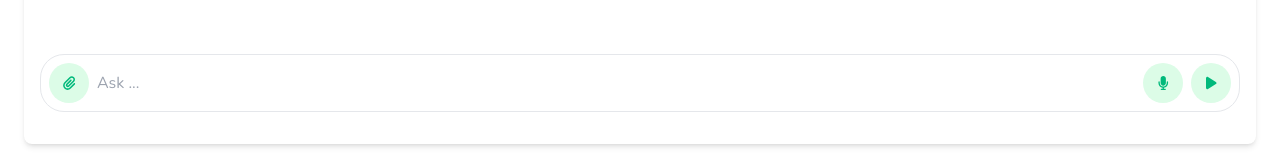
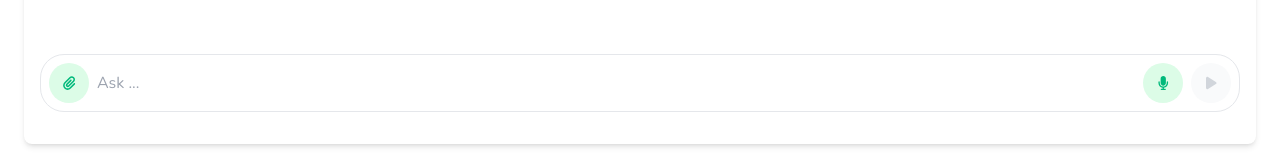
Before and after one commit to tantunholdings/medicare-tantun-web, a Next.js app: page / in a window 1280 px wide. Shown: the part 551-704 px from the top of the page. Built offline with nearby package versions, Linux system fonts and the light colour scheme.

Commit message:
Refactor ChatPopup component to handle multiple file uploads and improve send button styling

```diff
--- a/components/ChatPopup.js
+++ b/components/ChatPopup.js
@@ -93,7 +93,9 @@ const ChatPopup = () => {
 
       // If there are files, append the first one (assuming single file upload)
       if (files.length > 0) {
-        formData.append("file", files[0]); // Assuming only the first file
+        for (let i = 0; i < files.length; i++) {
+          formData.append("files", files[i]);  // Append each file individually
+        }
       }
 
       try {
@@ -397,6 +399,7 @@ const ChatPopup = () => {
               <input
                 id="file-upload"
                 type="file"
+                accept="image/*"
                 className="hidden"
                 multiple
                 onChange={handleFileUpload}
@@ -469,12 +472,12 @@ const ChatPopup = () => {
 
           {/* Send Button */}
           <div
-            className="flex items-center justify-center w-10 h-10 bg-green-100 rounded-full flex-shrink-0"
+            className={"flex items-center justify-center w-10 h-10  rounded-full flex-shrink-0 " + (message ? "cursor-pointer bg-green-100" : "cursor-not-allowed bg-gray-50")}
             onClick={handleSendMessage}
           >
             <FontAwesomeIcon
               icon={faPlay}
-              className="text-primary text-lg sm:text-sm"
+              className={"text-lg sm:text-sm" + (message ? " text-primary" : " text-gray-300")}
             />
           </div>
         </div>
```
